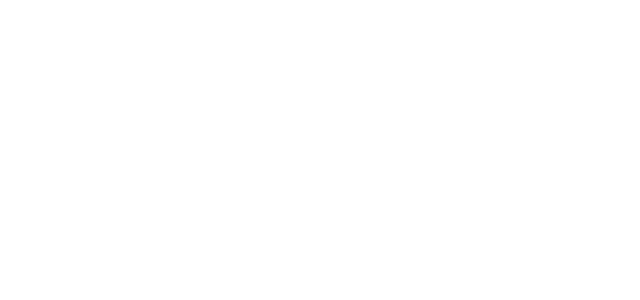
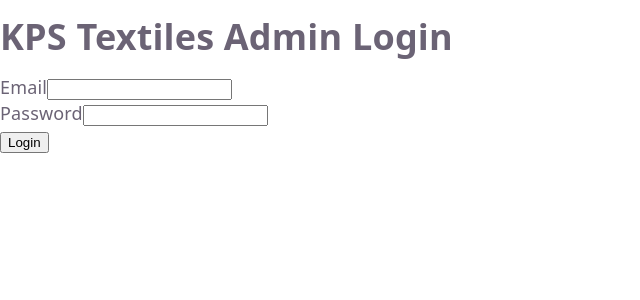
Before and after one commit to Gokul77088/kps-textiles-admin, a React (Vite) app: page /admin/login in a window 1280 px wide. Before the commit this address had no page. Shown: the top 300 px of the page, without its empty margins (0-640 px from the left). Built offline with nearby package versions, Linux system fonts and the light colour scheme.

Commit message:
Add admin autentication and protected routes

```diff
--- a/src/App.jsx
+++ b/src/App.jsx
@@ -11,6 +11,8 @@
 import Products from "./pages/admin/Products"
 import Categories from "./pages/admin/Categories"
 import Settings from "./pages/admin/Settings"
+import Login from './pages/admin/Login'
+import ProtectedRoute from './components/admin/ProtectedRoute'
 import './App.css'
 
 function App() {
@@ -26,11 +28,14 @@
           <Route path="/contact" element={<Contact />} />
         </Route>
 
-        <Route path="/admin" element={<AdminLayout />}>
-          <Route path="dashboard" element={<Dashboard />} />
-          <Route path="products" element={<Products />} />
-          <Route path="categories" element={<Categories />} />
-          <Route path="settings" element={<Settings />} />
+          <Route path="/admin/login" element={<Login/>}/>
+        <Route element={<ProtectedRoute/>}>
+          <Route path="/admin" element={<AdminLayout />}>
+            <Route path="dashboard" element={<Dashboard />} />
+            <Route path="products" element={<Products />} />
+            <Route path="categories" element={<Categories />} />
+            <Route path="settings" element={<Settings />} />
+          </Route>
         </Route>
       </Routes>
     </BrowserRouter>
--- /dev/null
+++ b/src/components/admin/ProtectedRoute.jsx
@@ -0,0 +1,13 @@
+import { Navigate, Outlet } from "react-router-dom"
+
+function ProtectedRoute() {
+  const isLoggedIn = localStorage.getItem("isLoggedIn")
+
+  if (!isLoggedIn) {
+    return <Navigate to="/admin/login" replace />
+  }
+
+  return <Outlet />
+}
+
+export default ProtectedRoute
--- a/src/pages/admin/Login.jsx
+++ b/src/pages/admin/Login.jsx
@@ -0,0 +1,83 @@
+import { useState } from "react"
+import { useNavigate } from "react-router-dom"
+
+function Login() {
+    const navigate =  useNavigate()
+  const [email, setEmail] = useState("")
+  const [password, setPassword] = useState("")
+
+  const [errors, setErrors] = useState({})
+
+  function handleSubmit(event) {
+    event.preventDefault()
+
+    const newErrors = {}
+
+    // EMAIL VALIDATION
+
+    if (!email.trim()){
+        newErrors.email = "Email is required"
+    }else if (!email.includes('@')){
+        newErrors.email = "Please enter a valid email"
+    }
+
+    // PASSWORD VALIDATION
+
+    if (!password.trim()){
+        newErrors.password = "Password is required"
+    }
+
+    setErrors(newErrors)
+
+    if (Object.keys(newErrors).length > 0){
+        return
+    }
+
+    // DUMMY AUTHENTICATION
+
+    if (email === "admin@kps.com" && password === "admin123") {
+        localStorage.setItem("isLoggedIn", "true")
+        navigate ("/admin/dashboard")
+    }else{
+        setErrors({
+            login: "Invalid email  or  password"
+        })
+    }
+  }
+
+  return (
+    <div>
+      <h1>KPS Textiles Admin Login</h1>
+
+      <form onSubmit={handleSubmit}>
+        <div>
+          <label>Email</label>
+
+          <input
+            type="email"
+            value={email}
+            onChange={(event) => setEmail(event.target.value)}
+          />
+
+          {errors.email && <p>{errors.email}</p>}
+        </div>
+
+        <div>
+          <label>Password</label>
+
+          <input
+            type="password"
+            value={password}
+            onChange={(event) => setPassword(event.target.value)}
+          />
+          {errors.password && <p>{errors.password}</p>}
+        </div>
+
+        {errors.login && ( <p>{errors.login}</p>)}
+        <button type="submit">Login</button>
+      </form>
+    </div>
+  )
+}
+
+export default Login;
```
